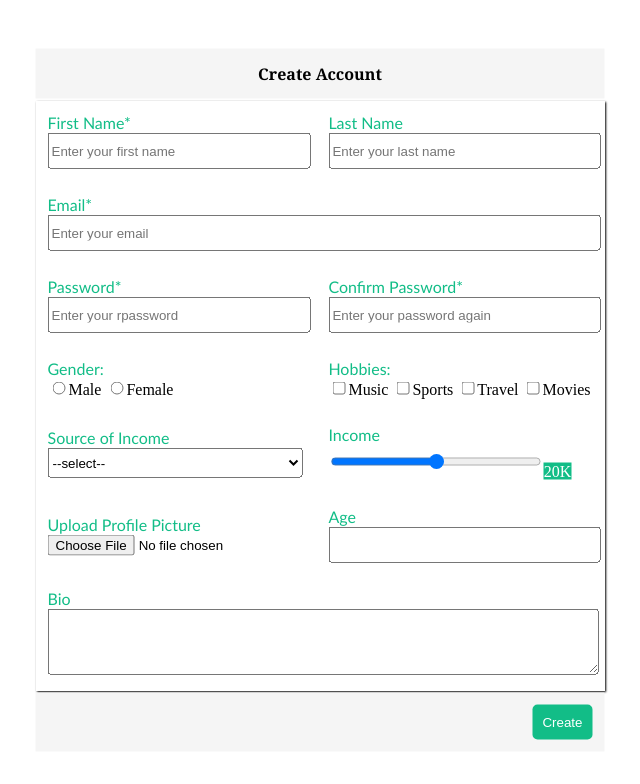
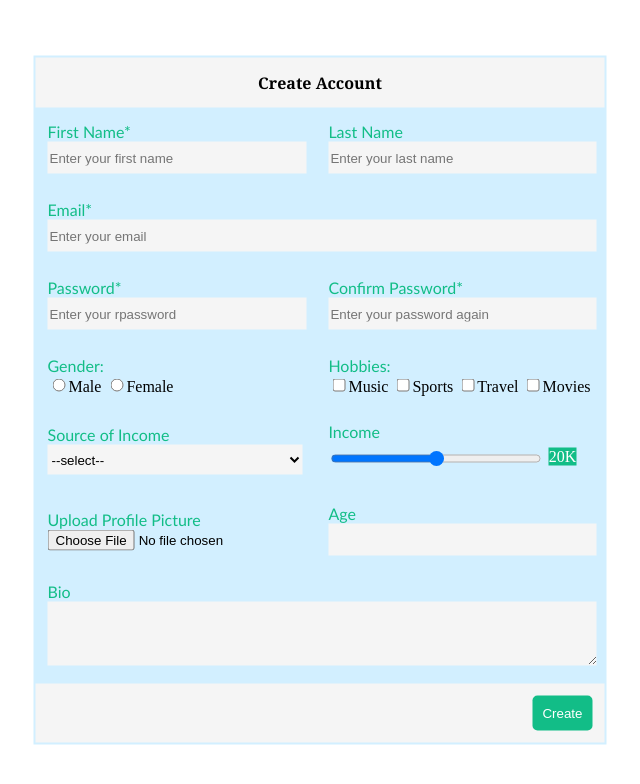
Before and after one commit to LabhJoshi/MV-Clouds, a plain HTML site: page Day-1/form-2.html in a window 1280 px wide. Shown: the whole page, without its empty margins (320-960 px from the left). Drawn offline with Linux system fonts and the light colour scheme.

```diff
--- a/Day-1/form-2.css
+++ b/Day-1/form-2.css
@@ -1,47 +1,54 @@
-.form{
+.form {
     position: absolute;
     top: 50%;
     left: 50%;
     transform: translate(-50%, -50%);
 }
 
-table thead{
-    background-color: whitesmoke;
+table{
+    background-color: rgb(210, 239, 255);
     height: 50px;
 }
 
-tbody{
-    box-shadow: 1px 1px 2px;
-
+thead, tfoot {
+    height: 50px;
+    background-color: whitesmoke;
+    font-family: 'Gill Sans', 'Gill Sans MT', Calibri, 'Trebuchet MS', sans-serif;
 }
 
-table td{
+table td {
     padding: 12px 12px;
 }
 
-input[type=email]{
+input[type=text],
+input[type=number],
+input[type=email],
+input[type=password] {
     width: 100%;
+    height: 30px;
+    border: none;
+    background-color: whitesmoke;
 }
 
-input[type=text], input[type=number], input[type=email], input[type=password]{
-    width: 100%;
-    height: 30px;
-}
-
-input[type=range]{
+input[type=range] {
     width: 80%;
     height: 30px;
 }
 
-select{
+select {
+    background-color: whitesmoke;
     width: 100%;
     height: 30px;
+    border: none;
 }
-.footer {
-    height: 50px;
+
+textarea {
+    width: 100%;
+    border: none;
     background-color: whitesmoke;
 }
-.footer .button{
+
+.footer .button {
     height: 35px;
     width: 60px;
     border: none;
@@ -50,17 +57,20 @@
     color: white;
     margin-left: 485px;
 }
-.footer .button:hover{
+
+.footer .button:hover {
     background-color: rgb(14, 166, 118);
 }
-textarea{
-    width: 100%;
-}
-.fonts{
+
+.fonts {
     color: rgb(18, 189, 135);
     font-family: 'Gill Sans', 'Gill Sans MT', Calibri, 'Trebuchet MS', sans-serif;
 }
-.sidevalue{
+
+.sidevalue {
     background-color: rgb(18, 189, 135);
     color: white;
+    position: absolute;
+    margin-left: 5px;
+    transform: translateY(6px);
 }
```
Also changed, not shown: Day-1/forrm-1.html (+67 -11 lines).
